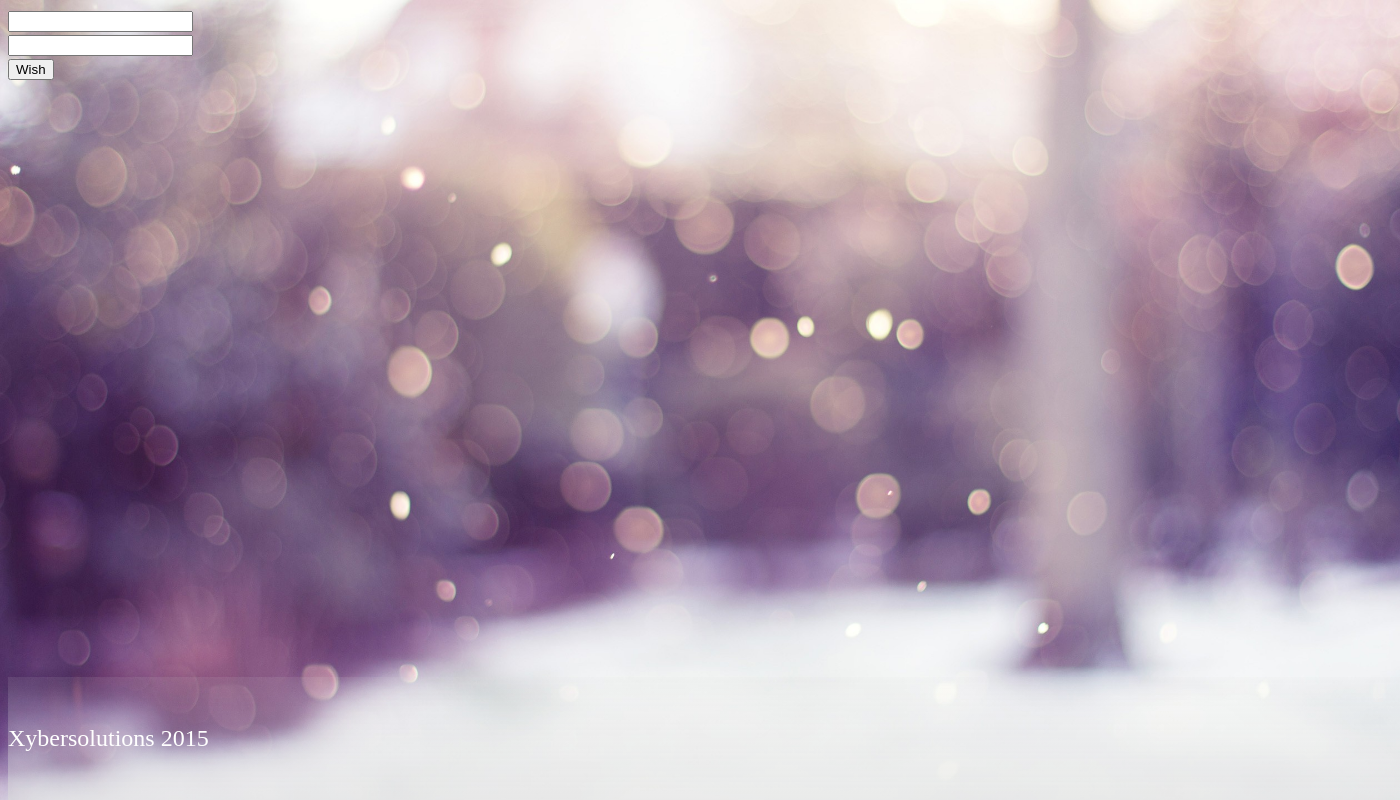
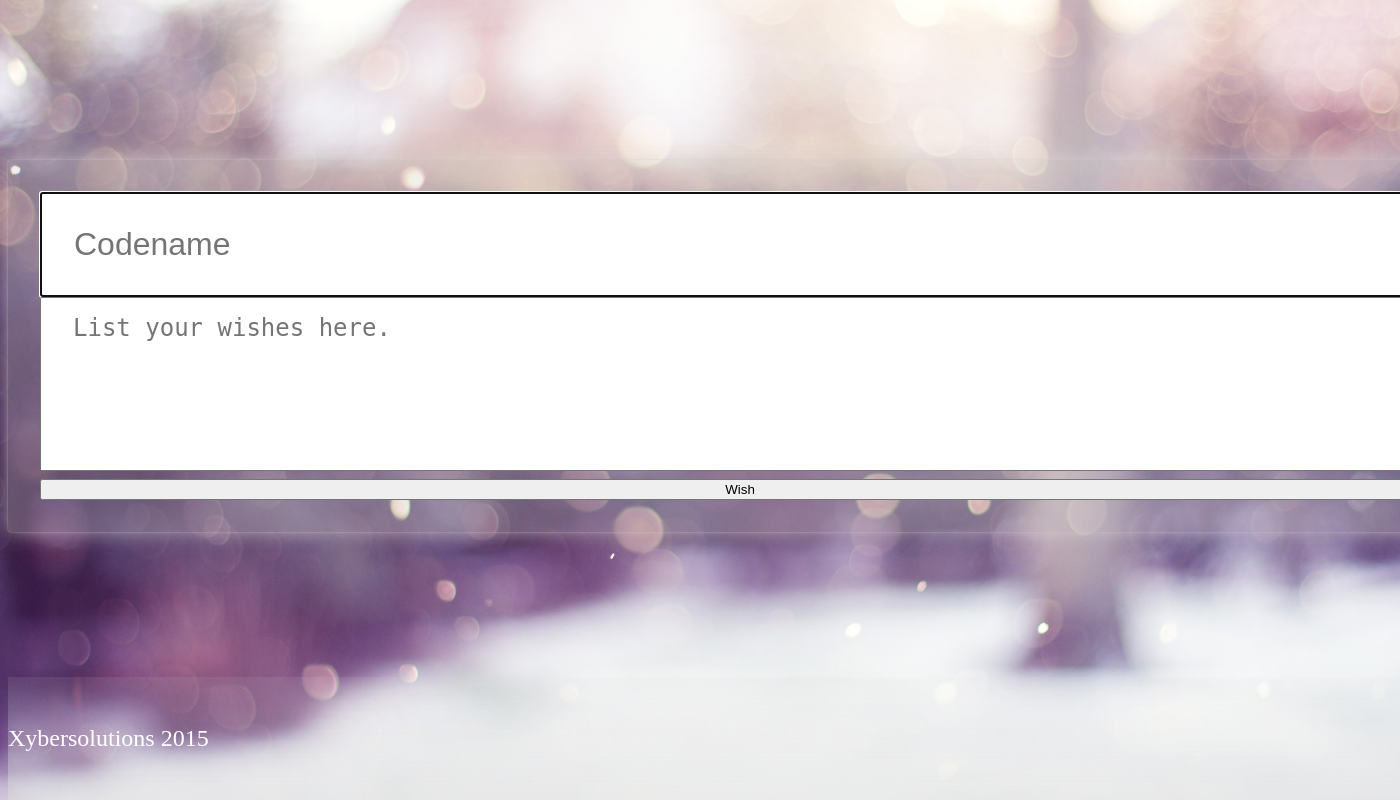
Before and after one commit to juliusmasigan/XmasShuffle, a Django app: template templates/wish.html in a window 1400 px wide; the page is wider, and only the part inside the window is pictured. Run offline with Django 3.2, Linux system fonts and the light colour scheme; tables that the repository leaves empty hold one stand-in row (values such as "Sample post"); the template is opened without the code that fills it: values that come from a table or form of the project are taken from there, most other values are stand-ins (such as "Sample title", 1, 10 or a date in 2020); form fields are guessed from the names that the template uses; parts of the project's set-up code (start-up, migrations or seed data) failed here and were passed over; some libraries are stand-ins or nearby versions.

Commit message:
Updates.

```diff
--- a/XmasShuffle/settings.py
+++ b/XmasShuffle/settings.py
@@ -136,5 +136,3 @@ EMAIL_HOST_USER = env('EMAIL_HOST_USER', required=True)
 EMAIL_HOST_PASSWORD = env('EMAIL_HOST_PASSWORD', required=True)
 
 EMAIL_USE_SSL = env('EMAIL_SSL', default=False)
-
-#EMAIL_USE_TLS = env('EMAIL_TLS', default=False)
--- a/XmasShuffle/urls.py
+++ b/XmasShuffle/urls.py
@@ -9,6 +9,8 @@ urlpatterns = [
     # url(r'^blog/', include('blog.urls')),
 
     url(r'^$', views.index, name='index'),
-    url(r'^(?P<org_link>[a-fA-F0-9]{32})/members/', views.members, name='members'),
+    url(r'^members/(?P<org_link>[a-fA-F0-9]{32})$', views.members, name='members'),
+    url(r'^wish/(?P<member_link>[a-fA-F0-9]{32})', views.wish, name='wish'),
+    url(r'^members/(?P<org_link>[a-fA-F0-9]{32})/shuffle', views.shuffle, name='shuffle'),
     url(r'^admin/', include(admin.site.urls)),
 ]
--- a/registration/forms.py
+++ b/registration/forms.py
@@ -14,3 +14,15 @@ class OrganizationMembersForm(forms.Form):
         'class':'organization-reg-input form-control',
         'autofocus':'',
     }))
+
+class WishForm(forms.Form):
+	code_name = forms.CharField(label='', max_length=255, widget=forms.TextInput(attrs={
+		'placeholder':'Codename',
+		'class':'form-control wish-codename-input',
+		'autofocus':'',
+	}))
+	wish_list = forms.CharField(label='', required=False, widget=forms.Textarea(attrs={
+		'placeholder':'List your wishes here.',
+		'class':'form-control wish-list-input',
+		'rows':'5',
+	}))
--- a/static/css/main.css
+++ b/static/css/main.css
@@ -15,7 +15,7 @@ footer, .footer {
     font-size:1.5rem;
 }
 
-.organization-form-container {
+.wish-form-container, .organization-form-container {
     position:absolute;
     top:10rem;
     width:100%;
@@ -26,14 +26,10 @@ footer, .footer {
 }
 
 .organization-form-container form .organization-reg-input{
-    padding:2rem;
-    font-size:2rem;
     width:100%;
 }
 
-
-.organization-form-container form input.btn{
-    padding:1rem 2rem;
+.organization-form-container form button{
     width:100%;
 }
 
@@ -46,3 +42,33 @@ footer, .footer {
     list-style:none;
     padding-left:0px;
 }
+
+.wish-form-container form .wish-codename-input{
+    padding:2rem;
+    font-size:2rem;
+    width:100%;
+}
+
+.wish-form-container form .wish-list-input{
+    padding:1rem 2rem;
+    font-size:1.5rem;
+    width:100%;
+}
+
+.wish-form-container button {
+	width:100%;
+}
+
+.tokenfield .token {
+	height:100%;
+}
+
+.shuffle-form-container {
+	position:absolute;
+	top:35rem;
+	width:100%;
+}
+
+.shuffle-form-container form button {
+	width:100%;
+}
```
Also changed, not shown: registration/views.py (+61 -37 lines), 1 other file.
